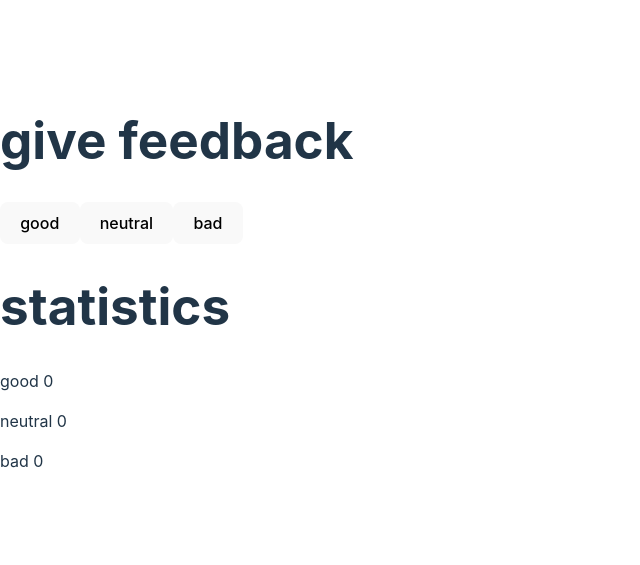
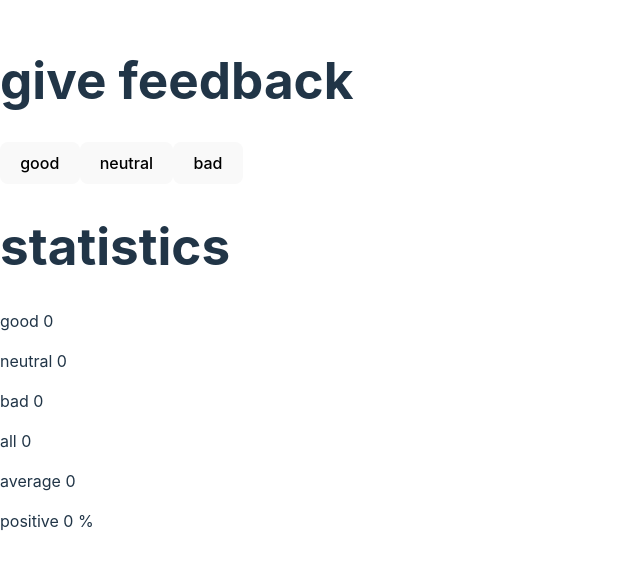
Before and after one commit to garzdan/fullstackopen, a React (Vite) app in the folder part1/unicafe/: page / in a window 1280 px wide. Shown: the part 117-682 px from the top of the page, without its empty margins (0-640 px from the left). Built offline with nearby package versions, Linux system fonts and the light colour scheme; the HTML template or start-up script is replaced by a standard one.

Commit message:
1.7: Unicafe, step 2

```diff
--- a/part1/unicafe/src/App.jsx
+++ b/part1/unicafe/src/App.jsx
@@ -24,6 +24,10 @@ const App = () => {
   const [neutral, setNeutral] = useState(0);
   const [bad, setBad] = useState(0);
 
+  const total = good + neutral + bad;
+  const average = total ? ((good - bad) / total) : 0;
+  const positivePercentage = total ? (good / total * 100) : 0;
+
   const handleGoodClick = () => setGood(g => g + 1);
   const handleNeutralClick = () => setNeutral(n => n + 1);
   const handleBadClick = () => setBad(b => b + 1);
@@ -38,6 +42,9 @@ const App = () => {
       <Statistic text="good" value={good} />
       <Statistic text="neutral" value={neutral} />
       <Statistic text="bad" value={bad} />
+      <Statistic text="all" value={total} />
+      <Statistic text="average" value={average} />
+      <Statistic text="positive" value={`${positivePercentage} %`} />
     </>
   )
 }
```
